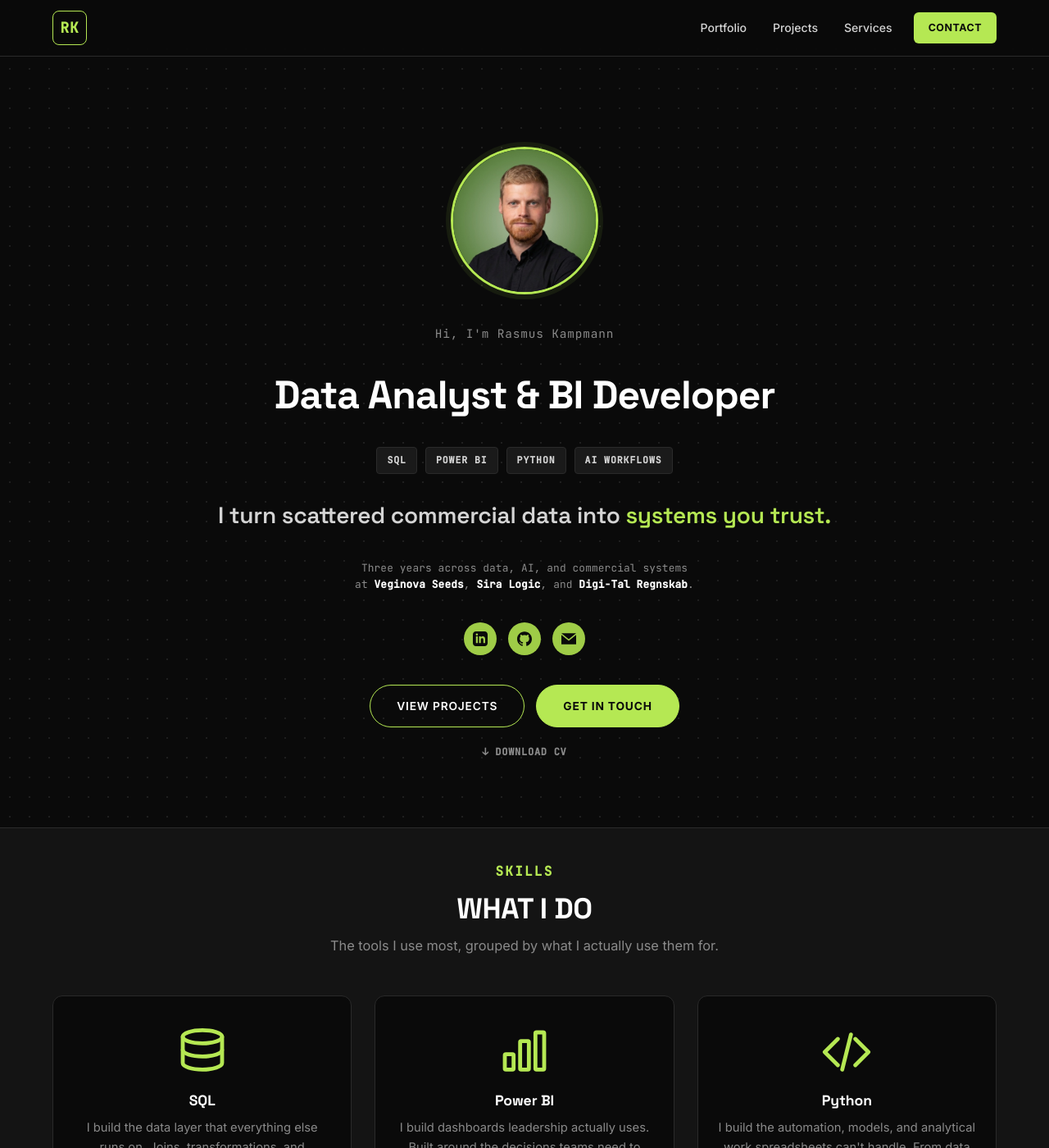
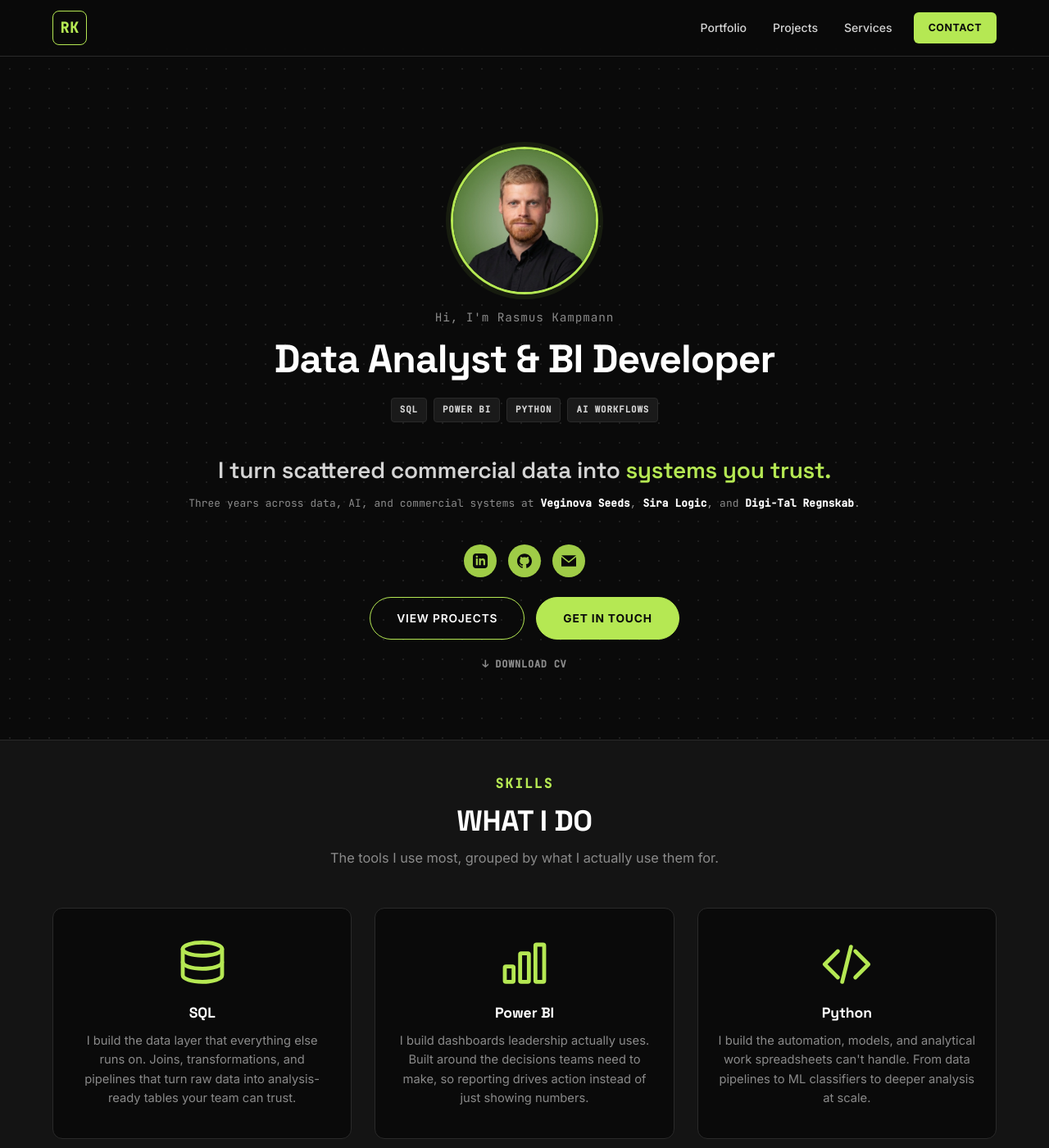
Before and after one commit to rasmuskampmann1998/rasmuskampmann.com, a Jekyll site: the page built from index.md, in a window 1280 px wide and 1400 px high. Shown: the whole window at 82% size. Built offline with Jekyll 4.4.1, drawn with Linux system fonts in a browser that asks for light colours.

Commit message:
Hero: three grouped blocks (Identity / Positioning / Action)
Group A (photo+name+headline+pills): 16/12/20px internal gaps, 40px break after
Group B (slogan+subtitle): 12px internal gap, 40px break after
Group C (social+CTAs+CV): 24/16px internal gaps
Skill pills slightly smaller (0.68rem, 5px 10px padding, 8px gap)
Subtitle max-width 900px + text-wrap: balance for cleaner line breaks
Mobile: stacks CTAs vertically, tightens all gaps ~25%

Co-Authored-By: Claude Opus 4.7 <noreply@anthropic.com>

```diff
--- a/assets/css/main.scss
+++ b/assets/css/main.scss
@@ -1189,7 +1189,7 @@ section .section-sub {
     overflow: hidden;
     border: 3px solid var(--accent-green);
     box-shadow: 0 0 0 6px rgba(181, 232, 83, 0.08);
-    margin: 0 auto 36px;
+    margin: 0 auto 16px;
 
     img { width: 100%; height: 100%; object-fit: cover; }
   }
@@ -1199,7 +1199,7 @@ section .section-sub {
     color: var(--text-muted);
     font-size: 0.9rem;
     letter-spacing: 0.06em;
-    margin-bottom: 36px;
+    margin-bottom: 12px;
     text-transform: none;
   }
 
@@ -1209,7 +1209,7 @@ section .section-sub {
     font-weight: 800;
     text-transform: none;
     letter-spacing: -0.02em;
-    margin-bottom: 36px;
+    margin-bottom: 20px;
     max-width: 780px;
     margin-left: auto;
     margin-right: auto;
@@ -1254,7 +1254,7 @@ section .section-sub {
     line-height: 1.35;
     letter-spacing: -0.01em;
     max-width: 760px;
-    margin: 0 auto 36px !important;
+    margin: 0 auto 12px !important;
     text-align: center;
 
     .highlight { color: var(--accent-green); }
@@ -1266,8 +1266,8 @@ section .section-sub {
     color: var(--text-muted);
     line-height: 1.55;
     letter-spacing: 0.01em;
-    max-width: 760px;
-    margin: 0 auto 36px !important;
+    max-width: 900px;
+    margin: 0 auto 40px !important;
     text-align: center;
     text-wrap: balance;
 
@@ -1282,7 +1282,7 @@ section .section-sub {
     justify-content: center;
     gap: 14px;
     margin-top: 0;
-    margin-bottom: 36px;
+    margin-bottom: 24px;
 
     a {
       width: 40px;
@@ -1442,12 +1442,12 @@ section .section-sub {
 ul.hero-stack {
   list-style: none !important;
   padding: 0 !important;
-  margin: 0 auto 32px !important;
+  margin: 0 auto 40px !important;
   display: flex;
   flex-wrap: nowrap;
   justify-content: center;
   align-items: center;
-  gap: 10px;
+  gap: 8px;
   max-width: 100%;
 
   li {
@@ -1456,11 +1456,11 @@ ul.hero-stack {
     border: 1px solid var(--border);
     color: var(--text-secondary);
     font-family: 'JetBrains Mono', monospace;
-    font-size: 0.72rem;
+    font-size: 0.68rem;
     font-weight: 600;
     letter-spacing: 0.08em;
     text-transform: uppercase;
-    padding: 6px 12px;
+    padding: 5px 10px;
     border-radius: 4px;
     white-space: nowrap;
     transition: border-color 0.15s, color 0.15s;
@@ -1482,6 +1482,27 @@ ul.hero-stack {
       padding: 5px 10px;
     }
   }
+}
+
+@media (max-width: 640px) {
+  .hero-centered {
+    .hero-avatar    { margin-bottom: 12px; }
+    .hero-name      { margin-bottom: 8px; }
+    h1              { margin-bottom: 14px; }
+
+    .hero-slogan    { margin: 0 auto 8px !important; }
+    .hero-background { margin: 0 auto 28px !important; }
+
+    .hero-social    { margin-bottom: 18px; }
+
+    .hero-ctas-centered {
+      flex-direction: column;
+      align-items: center;
+      gap: 8px;
+    }
+  }
+
+  ul.hero-stack { margin-bottom: 28px !important; }
 }
 
 // ── HERO TAGLINE BAND (between Skills and Projects) ─────────────────────────
```
